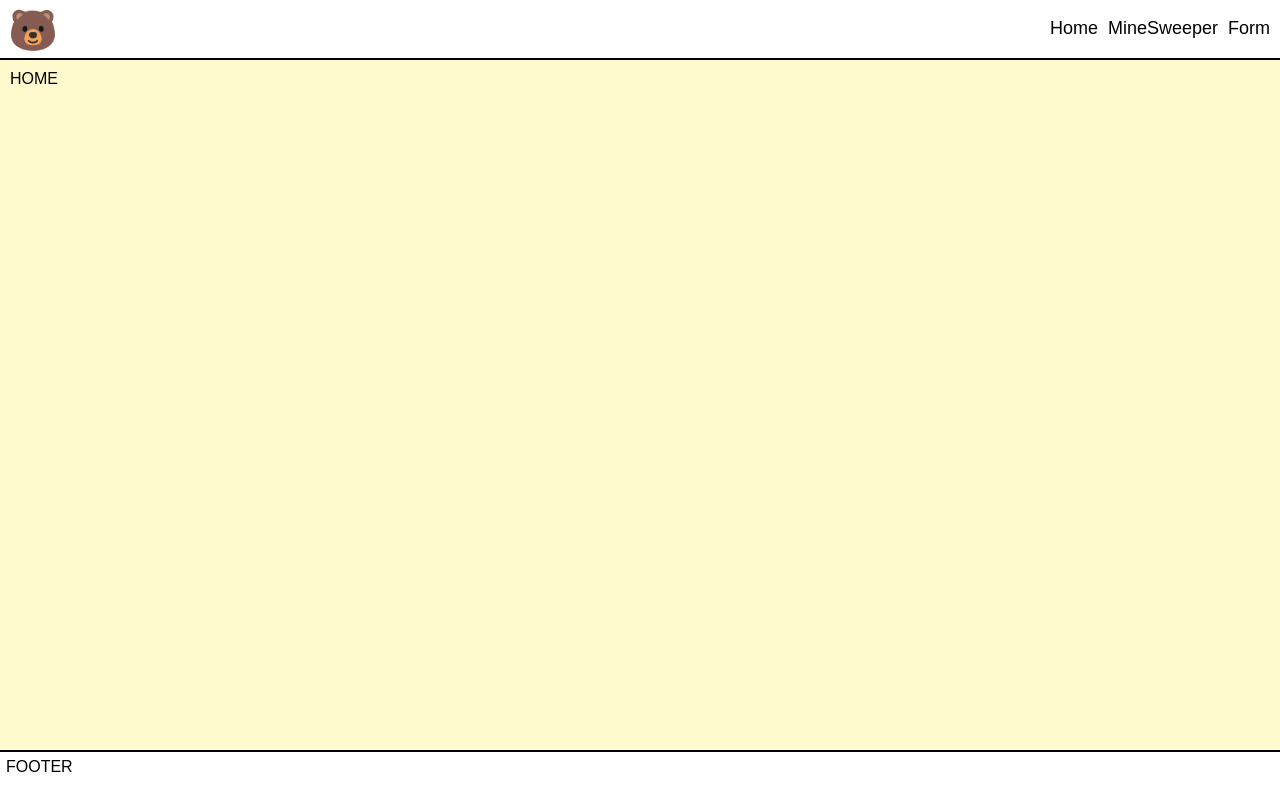
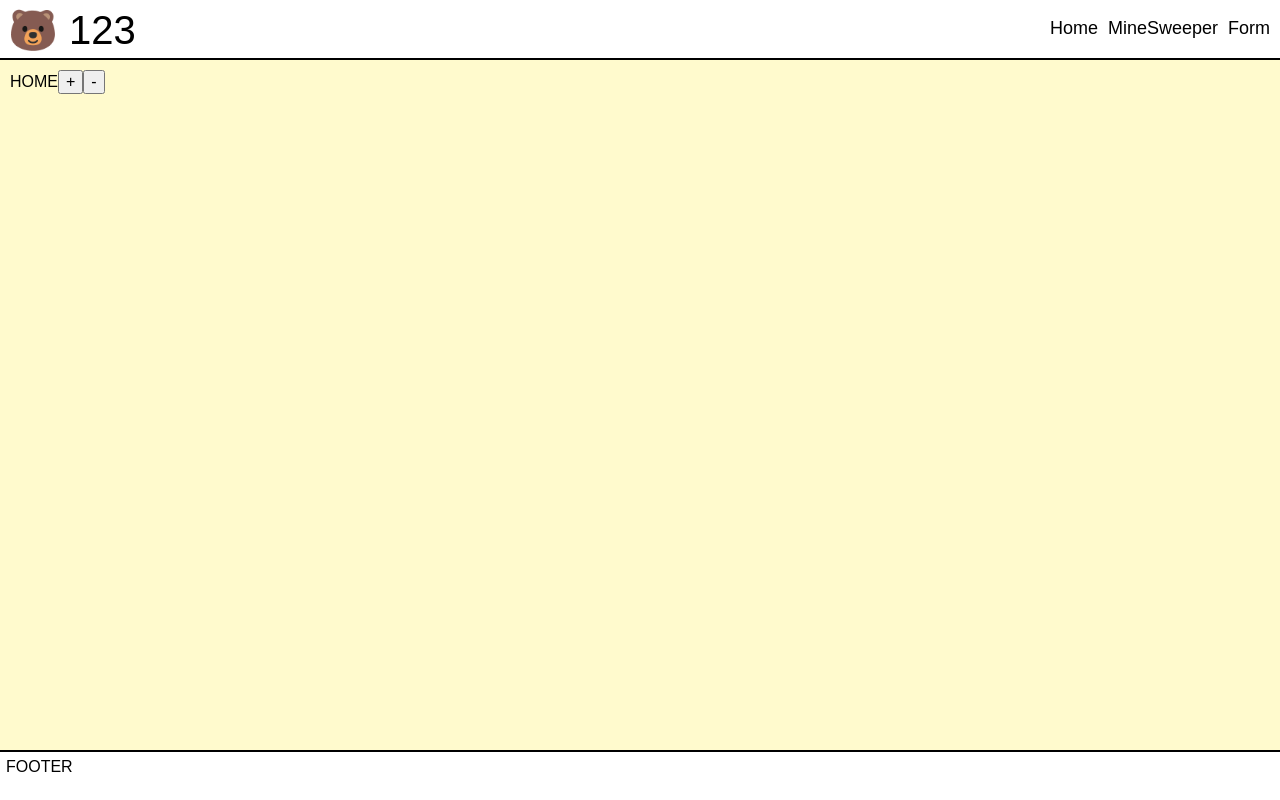
Before and after one commit to tombohere/myreact, a React app: page / in a window 1280 px wide. Built offline with nearby package versions, Linux system fonts and the light colour scheme.

Commit message:
context test

```diff
--- /dev/null
+++ b/src/App.js
@@ -0,0 +1,14 @@
+import React from 'react';
+
+import { AppProvider } from './context/AppContext';
+import Frame from './js/components/Frame';
+
+const App = () => {
+  return (
+    <AppProvider>
+      <Frame />
+    </AppProvider>
+  );
+};
+
+export default App;
--- /dev/null
+++ b/src/context/AppContext.js
@@ -0,0 +1,12 @@
+import React, { useState, createContext } from 'react';
+
+const AppContext = createContext();
+
+const AppProvider = (props) => {
+  const [counter, setCounter] = useState(123);
+  return (
+    <AppContext.Provider value={[counter, setCounter]}>{props.children}</AppContext.Provider>
+  );
+};
+
+export { AppContext, AppProvider };
--- a/src/index.js
+++ b/src/index.js
@@ -1,6 +1,6 @@
 import React from 'react';
 import ReactDOM from 'react-dom';
 
-import Frame from './js/components/Frame';
+import Frame from './App';
 
 ReactDOM.render(<Frame />, document.getElementById('app'));
--- a/src/js/components/Frame.js
+++ b/src/js/components/Frame.js
@@ -1,5 +1,6 @@
-import React from 'react';
+import React, { useContext, useEffect } from 'react';
 import { BrowserRouter, Route, Switch, NavLink } from 'react-router-dom';
+import { AppContext } from './../../context/AppContext';
 import Home from './Home';
 import Minesweeper from './Minesweeper';
 import Form from './Form';
@@ -8,13 +9,15 @@ import './../../sass/App.scss';
 
 const Frame = () => {
 
+  const [counter] = useContext(AppContext);
+
   return (
     <BrowserRouter>
       <div className="app-container">
         <main>
           <header>
             <div className="logo">
-              🐻
+              🐻 {counter}
             </div>
             <menu>
               <ul>
--- a/src/js/components/Home.js
+++ b/src/js/components/Home.js
@@ -1,11 +1,15 @@
-import React, { useState } from 'react';
+import React, { useContext } from 'react';
 import './../../sass/Form.scss';
 
+import { AppContext } from './../../context/AppContext';
+
 const Home = () => {
-
+  const [counter, setCounter] = useContext(AppContext);
   return (
     <>
       HOME
+      <button onClick={() => setCounter(counter + 1)}>+</button>
+      <button onClick={() => setCounter(counter - 1)}>-</button>
     </>
   );
 };
--- a/src/js/components/Minesweeper.js
+++ b/src/js/components/Minesweeper.js
@@ -1,11 +1,15 @@
-import React, { useState } from 'react';
+import React, { useContext } from 'react';
 import './../../sass/Form.scss';
 
+import { AppContext } from './../../context/AppContext';
+
 const Minesweeper = () => {
-
+  const [counter, setCounter] = useContext(AppContext);
   return (
     <>
       MineSweeper
+      <button onClick={() => setCounter(counter + 1)}>+</button>
+      <button onClick={() => setCounter(counter - 1)}>-</button>
     </>
   );
 };
```
